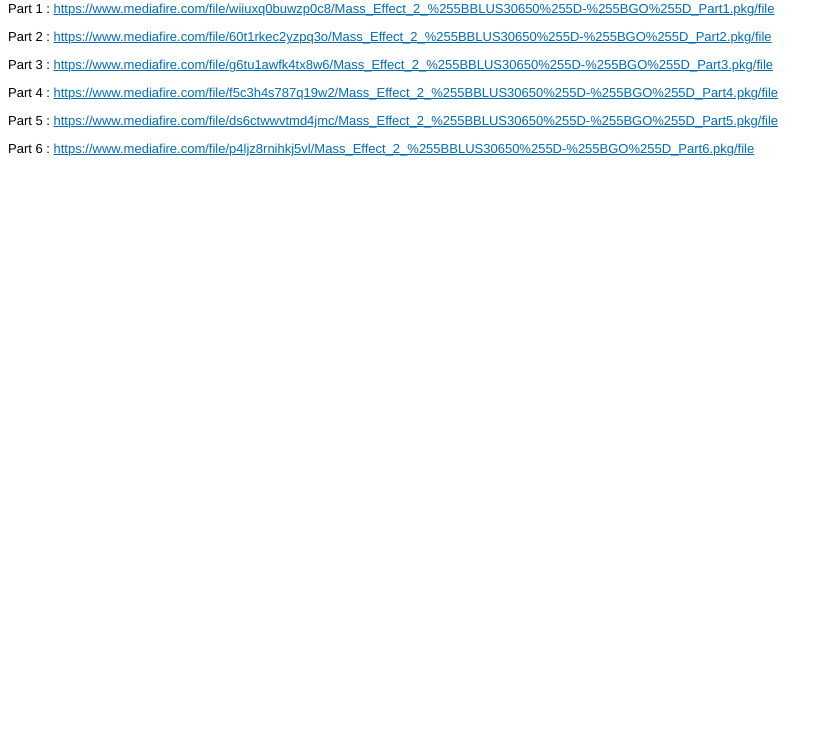
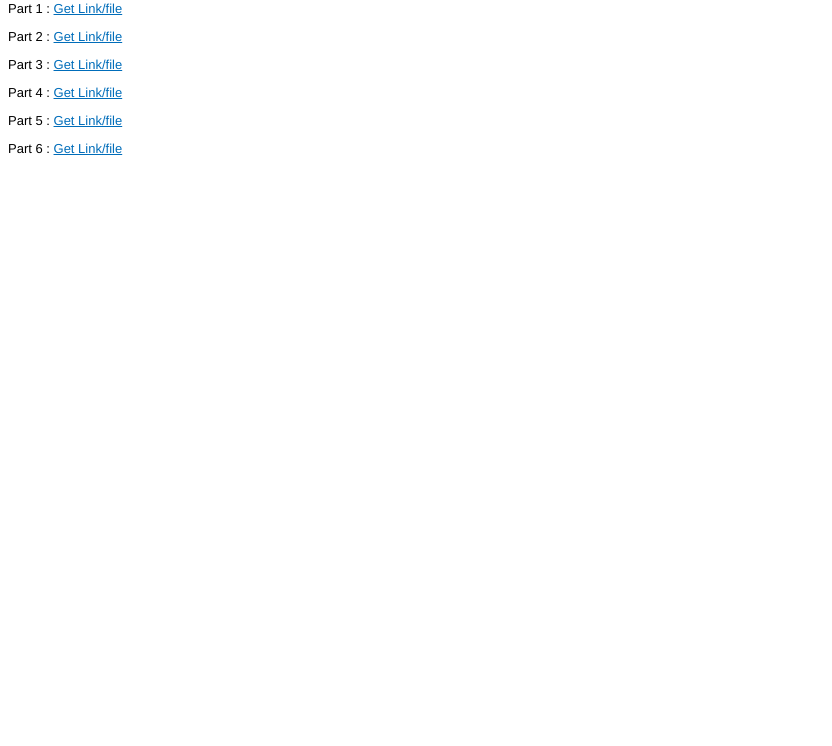
Before and after one commit to gutampsid/me2gomf.github.io, a plain HTML site: page index.html in a window 1280 px wide. Shown: the part 54-800 px from the top of the page, without its empty margins (0-832 px from the left). Drawn offline with Linux system fonts and the light colour scheme.

Commit message:
Update index.html

```diff
--- a/index.html
+++ b/index.html
@@ -20,11 +20,11 @@
 </head>
 <body>
 <h2>Mass Effect 2 [BLUS30650]-[Gutamps Official]</h2>
-<anotepad><p>Part 1 : <a href="https://www.mediafire.com/file/wiiuxq0buwzp0c8/Mass_Effect_2_%255BBLUS30650%255D-%255BGO%255D_Part1.pkg/file" target="_blank" rel="noopener">https://www.mediafire.com/file/wiiuxq0buwzp0c8/Mass_Effect_2_%255BBLUS30650%255D-%255BGO%255D_Part1.pkg/file</a></p>
-<p>Part 2 : <a href="https://www.mediafire.com/file/60t1rkec2yzpq3o/Mass_Effect_2_%255BBLUS30650%255D-%255BGO%255D_Part2.pkg/file" target="_blank" rel="noopener">https://www.mediafire.com/file/60t1rkec2yzpq3o/Mass_Effect_2_%255BBLUS30650%255D-%255BGO%255D_Part2.pkg/file</a></p>
-<p>Part 3 : <a href="https://www.mediafire.com/file/g6tu1awfk4tx8w6/Mass_Effect_2_%255BBLUS30650%255D-%255BGO%255D_Part3.pkg/file" target="_blank" rel="noopener">https://www.mediafire.com/file/g6tu1awfk4tx8w6/Mass_Effect_2_%255BBLUS30650%255D-%255BGO%255D_Part3.pkg/file</a></p>
-<p>Part 4 : <a href="https://www.mediafire.com/file/f5c3h4s787q19w2/Mass_Effect_2_%255BBLUS30650%255D-%255BGO%255D_Part4.pkg/file" target="_blank" rel="noopener">https://www.mediafire.com/file/f5c3h4s787q19w2/Mass_Effect_2_%255BBLUS30650%255D-%255BGO%255D_Part4.pkg/file</a></p>
-<p>Part 5 : <a href="https://www.mediafire.com/file/ds6ctwwvtmd4jmc/Mass_Effect_2_%255BBLUS30650%255D-%255BGO%255D_Part5.pkg/file" target="_blank" rel="noopener">https://www.mediafire.com/file/ds6ctwwvtmd4jmc/Mass_Effect_2_%255BBLUS30650%255D-%255BGO%255D_Part5.pkg/file</a></p>
-<p>Part 6 : <a href="https://www.mediafire.com/file/p4ljz8rnihkj5vl/Mass_Effect_2_%255BBLUS30650%255D-%255BGO%255D_Part6.pkg/file" target="_blank" rel="noopener">https://www.mediafire.com/file/p4ljz8rnihkj5vl/Mass_Effect_2_%255BBLUS30650%255D-%255BGO%255D_Part6.pkg/file</a></p></anotepad>
+<anotepad><p>Part 1 : <a href="https://www.mediafire.com/file/wiiuxq0buwzp0c8/Mass_Effect_2_%255BBLUS30650%255D-%255BGO%255D_Part1.pkg/file" target="_blank" rel="noopener">Get Link/file</a></p>
+<p>Part 2 : <a href="https://www.mediafire.com/file/60t1rkec2yzpq3o/Mass_Effect_2_%255BBLUS30650%255D-%255BGO%255D_Part2.pkg/file" target="_blank" rel="noopener">Get Link/file</a></p>
+<p>Part 3 : <a href="https://www.mediafire.com/file/g6tu1awfk4tx8w6/Mass_Effect_2_%255BBLUS30650%255D-%255BGO%255D_Part3.pkg/file" target="_blank" rel="noopener">Get Link/file</a></p>
+<p>Part 4 : <a href="https://www.mediafire.com/file/f5c3h4s787q19w2/Mass_Effect_2_%255BBLUS30650%255D-%255BGO%255D_Part4.pkg/file" target="_blank" rel="noopener">Get Link/file</a></p>
+<p>Part 5 : <a href="https://www.mediafire.com/file/ds6ctwwvtmd4jmc/Mass_Effect_2_%255BBLUS30650%255D-%255BGO%255D_Part5.pkg/file" target="_blank" rel="noopener">Get Link/file</a></p>
+<p>Part 6 : <a href="https://www.mediafire.com/file/92h1xu3urhj2gaq/Mass_Effect_2_%255BBLUS30650%255D-%255BGO%255D_Part6.pkg/file" target="_blank" rel="noopener">Get Link/file</a></p></anotepad>
 </body>
 </html>
```
